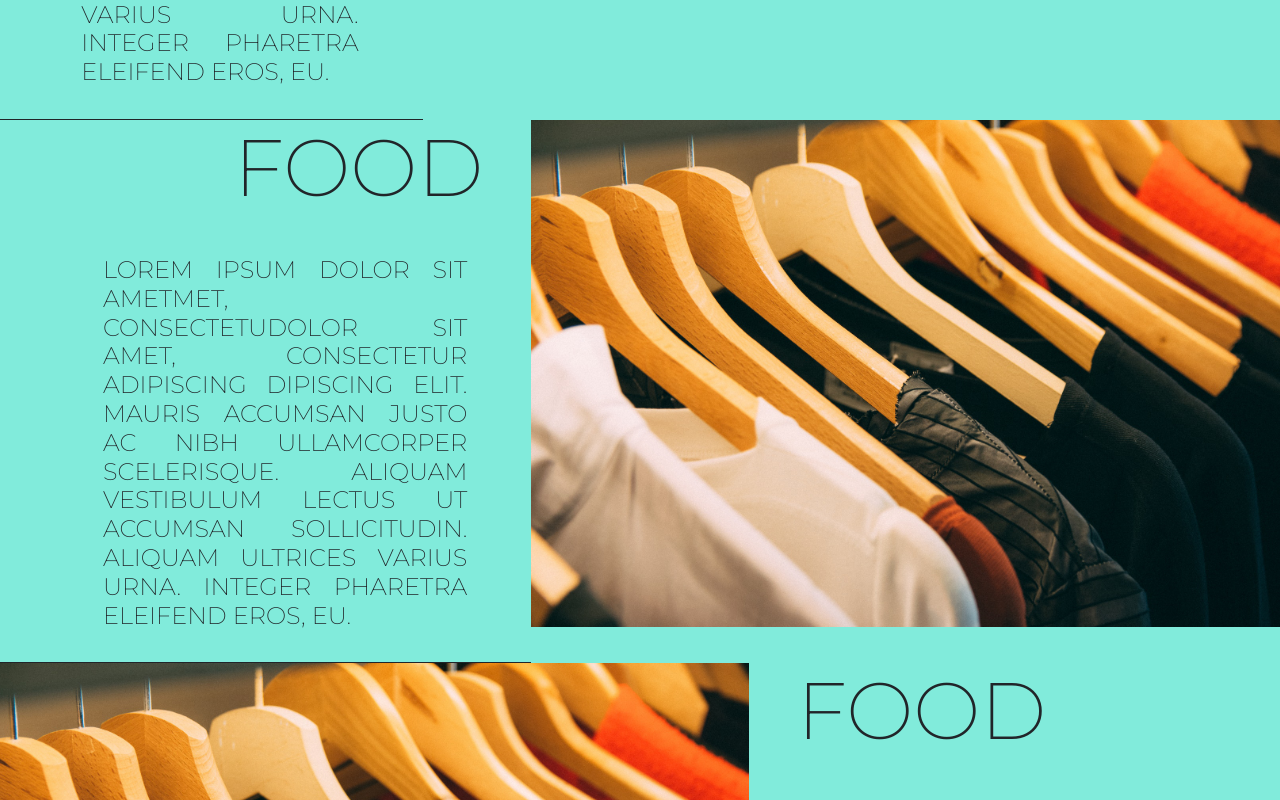
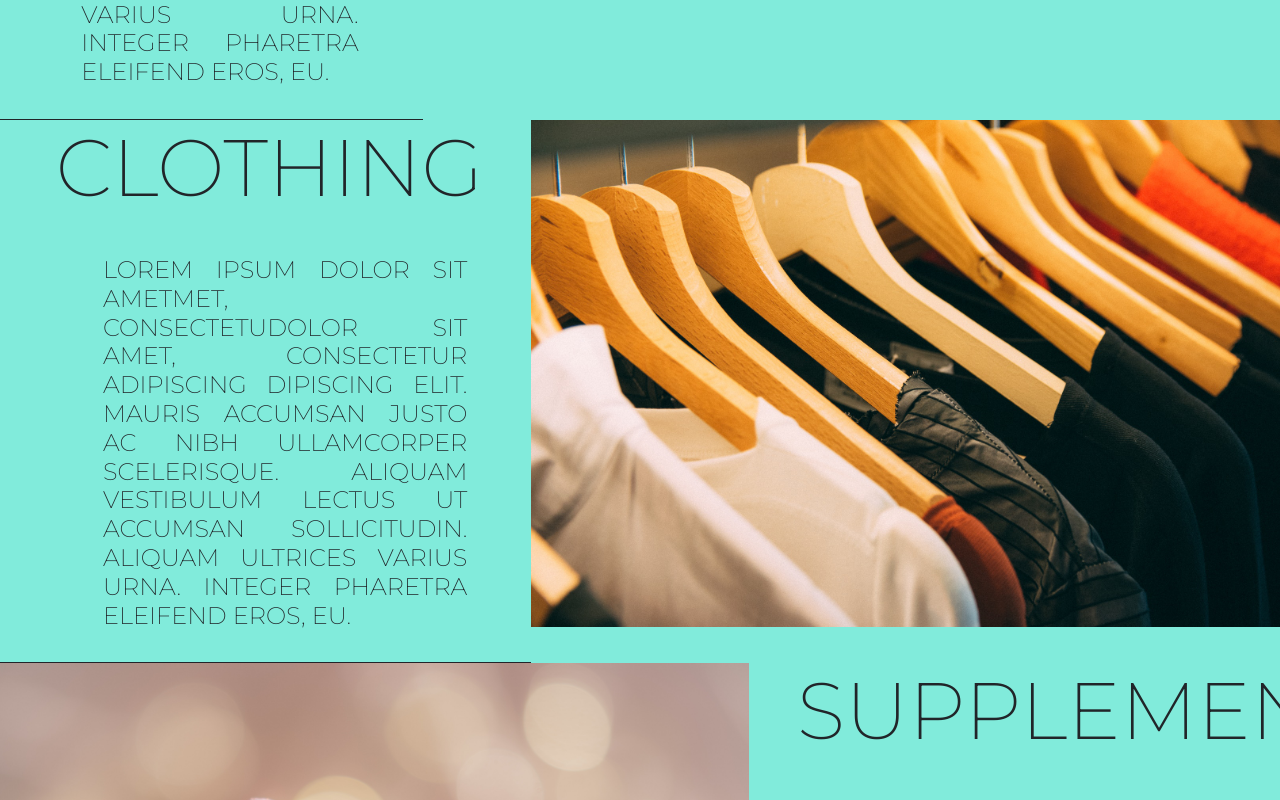
Before and after one commit to derek-yip/e-commerce-shoppingcart, a Next.js app: page /product in a window 1280 px wide. Shown: the part 2320-3120 px from the top of the page. Built offline with nearby package versions, Linux system fonts and the light colour scheme; a web font is replaced by a local one.

Commit message:
adjust CategoriesCanvas

```diff
--- a/public/component/CategoriesCanvas/CategoriesCanvas.js
+++ b/public/component/CategoriesCanvas/CategoriesCanvas.js
@@ -20,7 +20,7 @@ export default function CategoriesCanvas() {
             <Categories
                 layout={[5,7,0]}
                 text_position={['center','','']}
-                left_title={'Food'}
+                left_title={'Clothing'}
                 left_content={'Lorem ipsum dolor sit ametmet, consectetudolor sit amet, consectetur adipiscing dipiscing elit. Mauris accumsan justo ac nibh ullamcorper scelerisque. Aliquam vestibulum lectus ut accumsan sollicitudin. Aliquam ultrices varius urna. Integer pharetra eleifend eros, eu.'}
                 img_url={'/img/product/categories/Clothing_01.jpg'}
                 convert_img={'/img/product/categories/Clothing_02.jpg'}
@@ -29,10 +29,10 @@ export default function CategoriesCanvas() {
             <Categories
                 layout={[0,7,5]}
                 text_position={['','','center']}
-                right_title={'Food'}
+                right_title={'Supplement'}
                 right_content={'Lorem ipsum dolor sit ametmet, consectetudolor sit amet, consectetur adipiscing dipiscing elit. Mauris accumsan justo ac nibh ullamcorper scelerisque. Aliquam vestibulum lectus ut accumsan sollicitudin. Aliquam ultrices varius urna. Integer pharetra eleifend eros, eu.'}
-                img_url={'/img/product/categories/Clothing_01.jpg'}
-                convert_img={'/img/product/categories/Clothing_02.jpg'}
+                img_url={'/img/product/categories/Supplement_01.jpg'}
+                convert_img={'/img/product/categories/Supplement_02.jpg'}
             />
         </div>
     </div>
```
Also changed, not shown: public/img/product/categories/Supplement_01.jpg (added), 1 other file (tests, documents, lock files or other folders).
